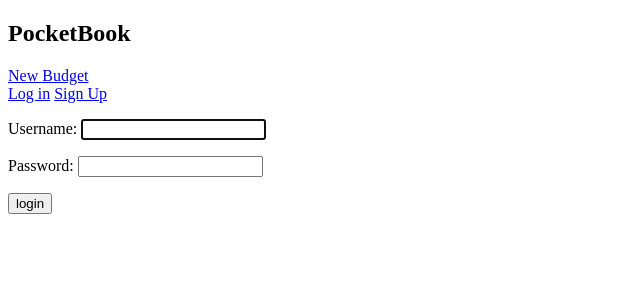
After one commit to ttguitarnoob-dev/pocket-book, a Django app: page /accounts/login/ in a window 1280 px wide. The commit adds this page. Shown: the top 300 px of the page, without its empty margins (0-640 px from the left). Run offline with Django 4.2, Linux system fonts and the light colour scheme.

Commit message:
auth now working, not showing budgets for other users

```diff
--- /dev/null
+++ b/accounts/templates/accounts/login.html
@@ -0,0 +1,12 @@
+{% extends 'base.html' %} {% block content %} {% if form.errors %}
+<p>Your username and password do not match. Please try again.</p>
+{% endif %}
+
+<form method="post" action="{% url 'login' %}">
+  {% csrf_token %} {{form.as_p}}
+
+  <input type="submit" value="login" />
+  <input type="hidden" name="next" value="{{ next }}">
+</form>
+
+{% endblock %}
--- /dev/null
+++ b/accounts/templates/accounts/logout.html
@@ -0,0 +1,4 @@
+{% extends 'base.html' %} {% block content %}
+<p>Logged out!</p>
+<a href="{% url 'login' %}">Click here to login again.</a>
+{% endblock %}
--- a/accounts/urls.py
+++ b/accounts/urls.py
@@ -1,11 +1,12 @@
+from unicodedata import name
 from django.urls import path
 from django.contrib.auth import views as auth_views
+from . import views
 
 urlpatterns = [
-    path('accounts/login/',
-        auth_views.LoginView.as_view(template_name = 'accounts/login.html'),
-        name='login'),
-        path('accounts/logout/',
-            auth_views.LogoutView.as_view(template_name='accounts/logout.html'),
-            name='logout'),
+    path('accounts/login/',auth_views.LoginView.as_view(template_name = 'accounts/login.html'), name='login'),
+    path('accounts/logout/', auth_views.LogoutView.as_view(template_name='accounts/logout.html'), name='logout'),
+    # Sign Up
+    path('accounts/signup', views.sign_up, name='signup')
+
 ]
--- a/main_app/models.py
+++ b/main_app/models.py
@@ -2,6 +2,7 @@
 from datetime import datetime
 from email.policy import default
 from django.db import models
+from django.contrib.auth.models import User
 
 
 MONTH_CHOICES = (
@@ -46,7 +47,8 @@ class Budget(models.Model):
     )
     base_income = models.IntegerField(default=0)
     additional_income = models.IntegerField(default=0)
-    # Year Add later
+    user = models.ForeignKey(User, on_delete=models.CASCADE)
+
 
     def __str__(self) -> str:
         return self.budget_month
--- a/main_app/templates/base.html
+++ b/main_app/templates/base.html
@@ -14,6 +14,14 @@
         <div>
             <a href="{% url 'create_budget' %}">New Budget</a>
         </div>
+        <div class="user-info">
+            {% if user.is_authenticated %} Welcome, {{ user.username }}
+            <a href="{% url 'logout' %}">Log Out</a>
+            {% else %}
+            <a href="{% url 'login' %}">Log in</a>
+            <a href="{% url 'signup' %}">Sign Up</a>
+            {% endif %}
+        </div>
     </nav>
     <div class="container">
 
```
Also changed, not shown: accounts/templates/accounts/signup.html (added, +9 -0 lines), accounts/views.py (+15 -1 lines), main_app/views.py (+9 -1 lines), accounts/templates/test.py (added), main_app/migrations/0004_budget_user.py (added).
